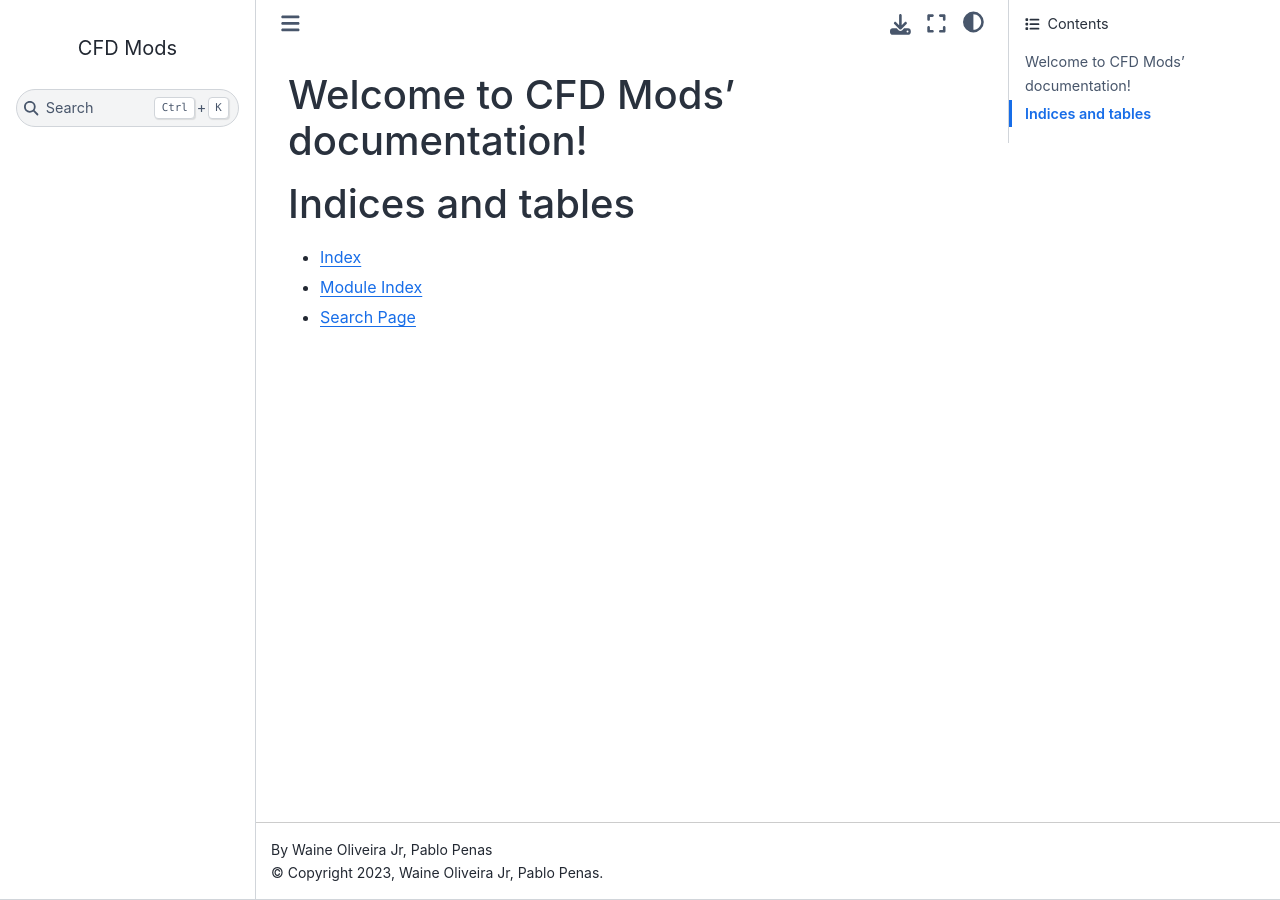
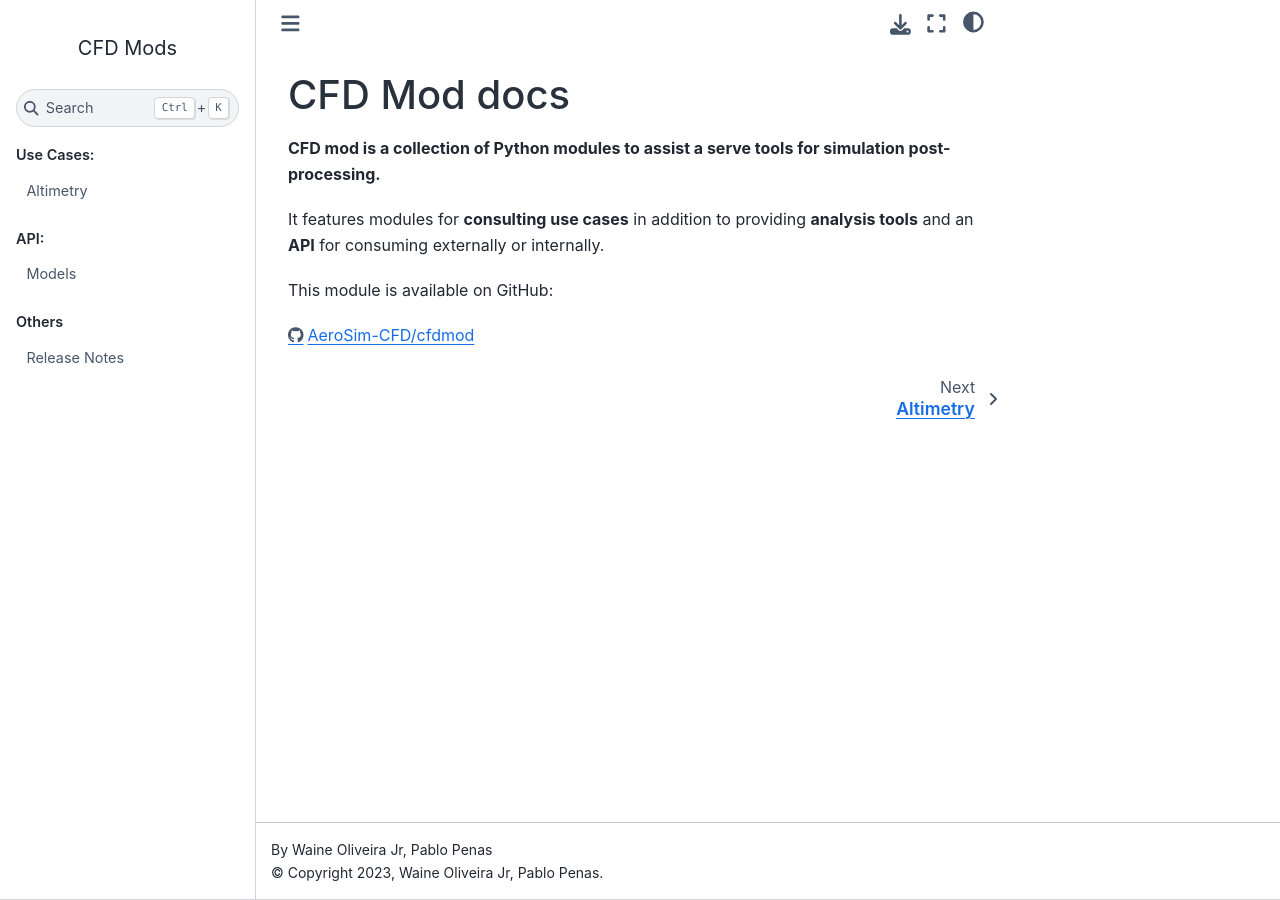
Before and after one commit to AeroSim-CFD/cfdmod, a Sphinx documentation site: the page built from docs/source/index.rst, in a window 1280 px wide. Built offline with Sphinx 7.4.7 and the Sphinx Book theme 1.1.4, drawn with Linux system fonts in a browser that asks for light colours.

Commit message:
Docs for altimetry

```diff
--- a/docs/source/conf.py
+++ b/docs/source/conf.py
@@ -6,16 +6,16 @@
 # -- Project information -----------------------------------------------------
 # https://www.sphinx-doc.org/en/master/usage/configuration.html#project-information
 
-project = 'CFD Mods'
-copyright = '2023, Waine Oliveira Jr, Pablo Penas'
-author = 'Waine Oliveira Jr, Pablo Penas'
+project = "CFD Modules"
+copyright = "2023, Waine Oliveira Jr, Pablo Penas"
+author = "Waine Oliveira Jr, Pablo Penas"
 
 # -- General configuration ---------------------------------------------------
 # https://www.sphinx-doc.org/en/master/usage/configuration.html#general-configuration
 
 extensions = []
 
-templates_path = ['_templates']
+templates_path = ["_templates"]
 exclude_patterns = [
     "sphinx.ext.autodoc",
     "sphinx.ext.extlinks",
@@ -40,4 +40,4 @@ html_theme = "sphinx_book_theme"
 
 html_title = "CFD Mods"
 
-html_static_path = ['_static']
+html_static_path = ["_static"]
--- a/docs/source/index.rst
+++ b/docs/source/index.rst
@@ -3,18 +3,45 @@
    You can adapt this file completely to your liking, but it should at least
    contain the root `toctree` directive.
 
-Welcome to CFD Mods' documentation!
+CFD Mod docs
 ====================================
 
-.. toctree::
-   :maxdepth: 2
-   :caption: Contents:
+**CFD mod is a collection of Python modules to assist a serve tools for simulation post-processing.**
+
+It features modules for **consulting use cases** in addition to providing **analysis tools** and an **API**
+for consuming externally or internally.
+
+This module is available on GitHub:
+
+https://github.com/AeroSim-CFD/cfdmod
 
 
 
-Indices and tables
-==================
+.. toctree::
+   :maxdepth: 1
+   :caption: Use Cases:
+   :hidden:
 
-* :ref:`genindex`
-* :ref:`modindex`
-* :ref:`search`
+   Altimetry <use_cases/altimetry/index.rst>
+
+.. toctree::
+   :maxdepth: 1
+   :caption: API:
+   :hidden:
+
+   Models <api/models/index.rst>
+
+.. toctree::
+   :maxdepth: 1
+   :caption: Others
+   :hidden:
+
+   Release Notes <release_notes.rst>
+
+
+.. Indices and tables
+.. ==================
+
+.. * :ref:`genindex`
+.. * :ref:`modindex`
+.. * :ref:`search`
```
Also changed, not shown: docs/source/api/models/index.rst (added, +25 -0 lines), docs/source/release_notes.rst (added, +32 -0 lines), docs/source/use_cases/altimetry/index.rst (added, +26 -0 lines).
